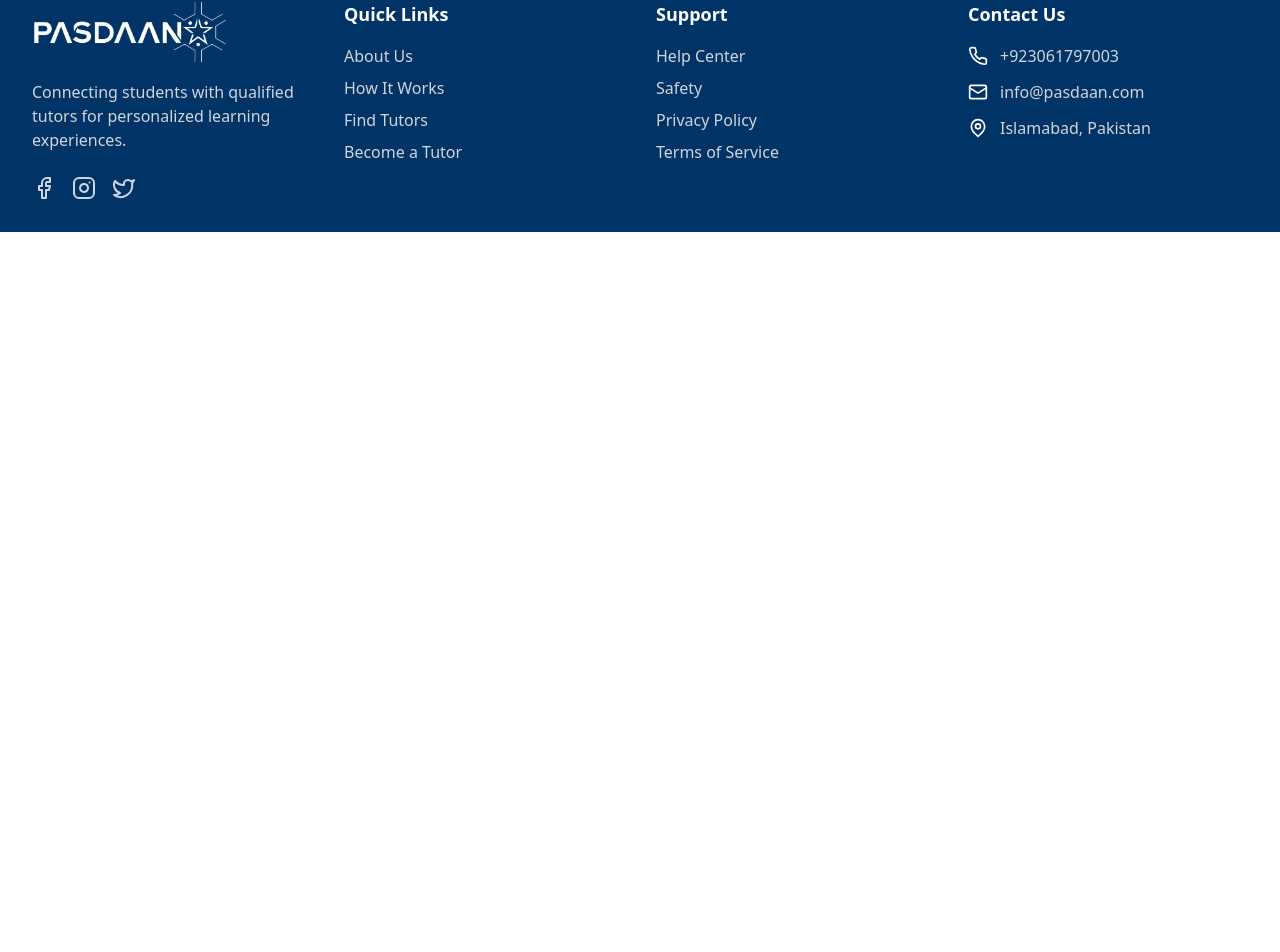
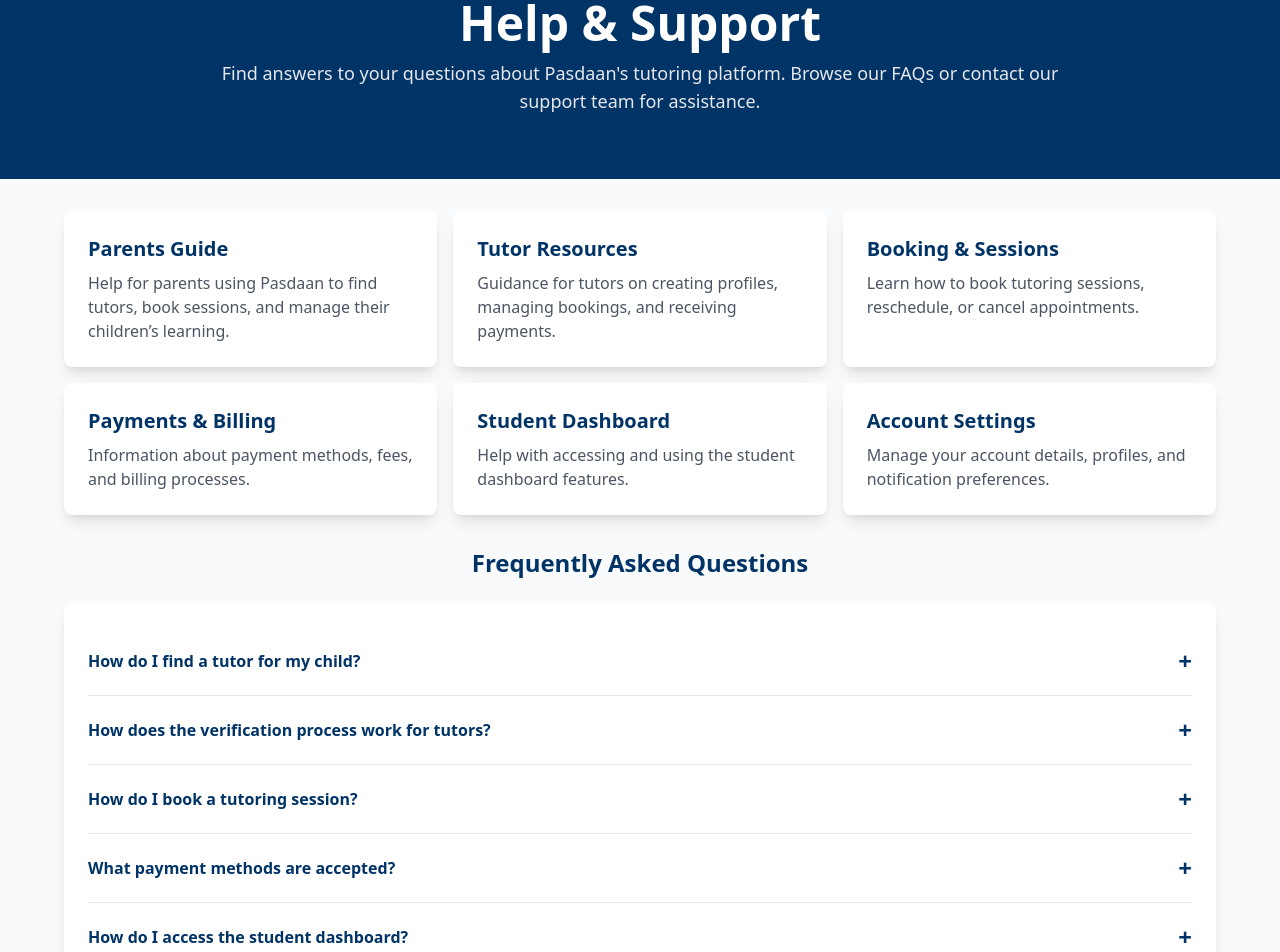
Before and after one commit to Hammad-i220628/PASDAAN, a React (Vite) app in the folder frontend/: page /contact in a window 1280 px wide. Shown: the part 190-1142 px from the top of the page. Before the commit the page ends 800 px from the top, so only its background shows below. Built offline with nearby package versions, Linux system fonts and the light colour scheme.

Commit message:
made the contact page

```diff
--- a/frontend/src/App.tsx
+++ b/frontend/src/App.tsx
@@ -11,6 +11,7 @@
 import CTA from './components/HomePage/CTA';
 import Footer from './components/HomePage/Footer';
 import AboutUs from './components/AboutUs';
+import Contact from './components/Contact';
 
 // HomePage component
 const HomePage = () => (
@@ -35,6 +36,7 @@
         <Routes>
           <Route path="/" element={<HomePage />} />
           <Route path="/about-us" element={<AboutUs />} />
+          <Route path="/contact" element={<Contact />} />
         </Routes>
 
         <Footer />
--- a/frontend/src/components/AboutUs.tsx
+++ b/frontend/src/components/AboutUs.tsx
@@ -58,7 +58,7 @@
   return (
     <div className="min-h-screen bg-gray-50">
       {/* Hero Section */}
-      <section className="text-white py-8" style={{ backgroundColor: '#003366' }}>
+      <section className="text-white py-16" style={{ backgroundColor: '#003366' }}>
         <div className="max-w-4xl mx-auto text-center px-2 sm:px-4">
           <h1 className="text-xl sm:text-2xl md:text-3xl lg:text-5xl font-bold mb-3 whitespace-nowrap">
             Trust, Quality, Convenience
@@ -83,7 +83,7 @@
 
                   {/* Content */}
                   <div className="flex-1 p-4">
-                    <h3 className="text-lg font-bold text-gray-900 mb-2">
+                    <h3 className="text-lg font-bold mb-2" style={{ color: '#003366' }}>
                       {step.title}
                     </h3>
                     <p className="text-gray-600 mb-4 text-sm leading-relaxed">
--- /dev/null
+++ b/frontend/src/components/Contact.tsx
@@ -0,0 +1,144 @@
+import React from 'react';
+
+const Contact = () => {
+  return (
+    <div className="min-h-screen bg-gray-50">
+      {/* Hero Section */}
+      <section className="text-white py-16" style={{ backgroundColor: '#003366' }}>
+        <div className="max-w-4xl mx-auto text-center px-2 sm:px-4">
+          <h1 className="text-xl sm:text-2xl md:text-3xl lg:text-5xl font-bold mb-3 whitespace-nowrap">Help & Support</h1>
+          <p className="text-xs sm:text-sm md:text-base lg:text-lg text-gray-200 px-2">Find answers to your questions about Pasdaan's tutoring platform. Browse our FAQs or contact our support team for assistance.</p>
+        </div>
+      </section>
+
+      {/* Support Categories */}
+      <section className="py-8 px-4">
+        <div className="max-w-6xl mx-auto grid grid-cols-1 md:grid-cols-3 gap-4 mb-8">
+          <div className="bg-white p-6 rounded-lg shadow-lg">
+            <h3 className="font-bold text-xl mb-2" style={{ color: '#003366' }}>Parents Guide</h3>
+            <p className="text-gray-600">Help for parents using Pasdaan to find tutors, book sessions, and manage their children’s learning.</p>
+          </div>
+          <div className="bg-white p-6 rounded-lg shadow-lg">
+            <h3 className="font-bold text-xl mb-2" style={{ color: '#003366' }}>Tutor Resources</h3>
+            <p className="text-gray-600">Guidance for tutors on creating profiles, managing bookings, and receiving payments.</p>
+          </div>
+          <div className="bg-white p-6 rounded-lg shadow-lg">
+            <h3 className="font-bold text-xl mb-2" style={{ color: '#003366' }}>Booking & Sessions</h3>
+            <p className="text-gray-600">Learn how to book tutoring sessions, reschedule, or cancel appointments.</p>
+          </div>
+          <div className="bg-white p-6 rounded-lg shadow-lg">
+            <h3 className="font-bold text-xl mb-2" style={{ color: '#003366' }}>Payments & Billing</h3>
+            <p className="text-gray-600">Information about payment methods, fees, and billing processes.</p>
+          </div>
+          <div className="bg-white p-6 rounded-lg shadow-lg">
+            <h3 className="font-bold text-xl mb-2" style={{ color: '#003366' }}>Student Dashboard</h3>
+            <p className="text-gray-600">Help with accessing and using the student dashboard features.</p>
+          </div>
+          <div className="bg-white p-6 rounded-lg shadow-lg">
+            <h3 className="font-bold text-xl mb-2" style={{ color: '#003366' }}>Account Settings</h3>
+            <p className="text-gray-600">Manage your account details, profiles, and notification preferences.</p>
+          </div>
+        </div>
+
+        {/* FAQs Section */}
+        <div className="max-w-6xl mx-auto">
+          <h2 className="text-2xl font-bold text-center mb-6" style={{ color: '#003366' }}>Frequently Asked Questions</h2>
+          <div className="bg-white p-6 rounded-lg shadow-lg">
+            <style>
+              {`
+                .faq-item {
+                  border-bottom: 1px solid #e5e7eb;
+                  padding: 1rem 0;
+                }
+                .faq-summary {
+                  cursor: pointer;
+                  font-weight: 600;
+                  color: #003366;
+                  display: flex;
+                  justify-content: space-between;
+                  align-items: center;
+                  outline: none;
+                  list-style: none;
+                }
+                .faq-summary::-webkit-details-marker {
+                  display: none;
+                }
+                .faq-plus {
+                  font-size: 1.5rem;
+                  font-weight: bold;
+                  color: #003366;
+                  transition: transform 0.2s;
+                }
+                details[open] .faq-plus {
+                  transform: rotate(45deg);
+                }
+                .faq-content {
+                  margin-top: 1rem;
+                  color: #6b7280;
+                  line-height: 1.6;
+                  padding-right: 2rem;
+                }
+              `}
+            </style>
+            <details className="faq-item">
+              <summary className="faq-summary">
+                <span>How do I find a tutor for my child?</span>
+                <span className="faq-plus">+</span>
+              </summary>
+              <div className="faq-content">
+                <p>You can find a tutor by using our advanced search filters. Select your preferred subject, location, price range, and availability. You can also filter by tutor gender, qualifications, and experience level. Browse through the tutor profiles, read reviews, and check their verification status before making your selection.</p>
+              </div>
+            </details>
+            <details className="faq-item">
+              <summary className="faq-summary">
+                <span>How does the verification process work for tutors?</span>
+                <span className="faq-plus">+</span>
+              </summary>
+              <div className="faq-content">
+                <p>All tutors on Pasdaan go through a multi-step verification process. This includes identity verification using government-issued ID, qualification verification through degree certificates, and a manual review by our admin team. Verified tutors display a "Verified" badge on their profiles for easy identification.</p>
+              </div>
+            </details>
+            <details className="faq-item">
+              <summary className="faq-summary">
+                <span>How do I book a tutoring session?</span>
+                <span className="faq-plus">+</span>
+              </summary>
+              <div className="faq-content">
+                <p>To book a session, find a tutor you like and view their availability calendar. Select your preferred date and time slot, then send a booking request. The tutor will receive your request and can accept or decline. Once accepted, you'll receive a booking confirmation and the session will be added to your dashboard.</p>
+              </div>
+            </details>
+            <details className="faq-item">
+              <summary className="faq-summary">
+                <span>What payment methods are accepted?</span>
+                <span className="faq-plus">+</span>
+              </summary>
+              <div className="faq-content">
+                <p>Pasdaan accepts various payment methods including digital wallets (EasyPaisa, JazzCash), bank transfers, and credit/debit cards. All payments are processed securely through our platform, and you'll receive digital receipts for all transactions.</p>
+              </div>
+            </details>
+            <details className="faq-item">
+              <summary className="faq-summary">
+                <span>How do I access the student dashboard?</span>
+                <span className="faq-plus">+</span>
+              </summary>
+              <div className="faq-content">
+                <p>The student dashboard is accessible through the parent account. After logging in, you'll see links to individual dashboards for each of your children. Here, students can view homework assignments, test results, and resources shared by their tutors.</p>
+              </div>
+            </details>
+          </div>
+        </div>
+      </section>
+
+      {/* Support Call to Action */}
+      <section className="text-white pt-16 pb-8" style={{ backgroundColor: '#003366' }}>
+        <div className="max-w-4xl mx-auto text-center px-4">
+          <h2 className="text-3xl md:text-4xl lg:text-5xl font-bold text-green-400 mb-4">Still Need Help?</h2>
+          <p className="text-lg text-gray-200 mb-8">Our support team is available to assist you with any questions or concerns you may have about using Pasdaan.</p>
+          <button className="bg-green-500 text-white py-3 px-6 rounded-lg font-semibold">Contact Support</button>
+        </div>
+      </section>
+    </div>
+  );
+};
+
+export default Contact;
--- a/frontend/src/components/HomePage/Header.tsx
+++ b/frontend/src/components/HomePage/Header.tsx
@@ -28,7 +28,7 @@
             <nav className="hidden lg:flex items-center space-x-8 text-sm font-medium ml-8 xl:ml-16">
               <a href="/" className="text-gray-700 transition-colors pb-1 hover:border-b-2 hover:border-green-500" style={{ ":hover": { color: '#003366' } }} onMouseEnter={(e) => e.target.style.color = '#003366'} onMouseLeave={(e) => e.target.style.color = ''}>Home</a>
               <a href="/about-us" className="text-gray-700 transition-colors pb-1 hover:border-b-2 hover:border-green-500" style={{ ":hover": { color: '#003366' } }} onMouseEnter={(e) => e.target.style.color = '#003366'} onMouseLeave={(e) => e.target.style.color = ''}>About Us</a>
-              <a href="#" className="text-gray-700 transition-colors pb-1 hover:border-b-2 hover:border-green-500" style={{ ":hover": { color: '#003366' } }} onMouseEnter={(e) => e.target.style.color = '#003366'} onMouseLeave={(e) => e.target.style.color = ''}>Contact</a>
+              <a href="/contact" className="text-gray-700 transition-colors pb-1 hover:border-b-2 hover:border-green-500" style={{ ":hover": { color: '#003366' } }} onMouseEnter={(e) => e.target.style.color = '#003366'} onMouseLeave={(e) => e.target.style.color = ''}>Contact</a>
             </nav>
           </div>
 
@@ -59,7 +59,7 @@
               <a href="/about-us" className="block text-gray-700 hover:text-blue-900 transition-colors py-2 border-b border-gray-100">
                 About Us
               </a>
-              <a href="#" className="block text-gray-700 hover:text-blue-900 transition-colors py-2">
+              <a href="/contact" className="block text-gray-700 hover:text-blue-900 transition-colors py-2">
                 Contact
               </a>
             </nav>
```
